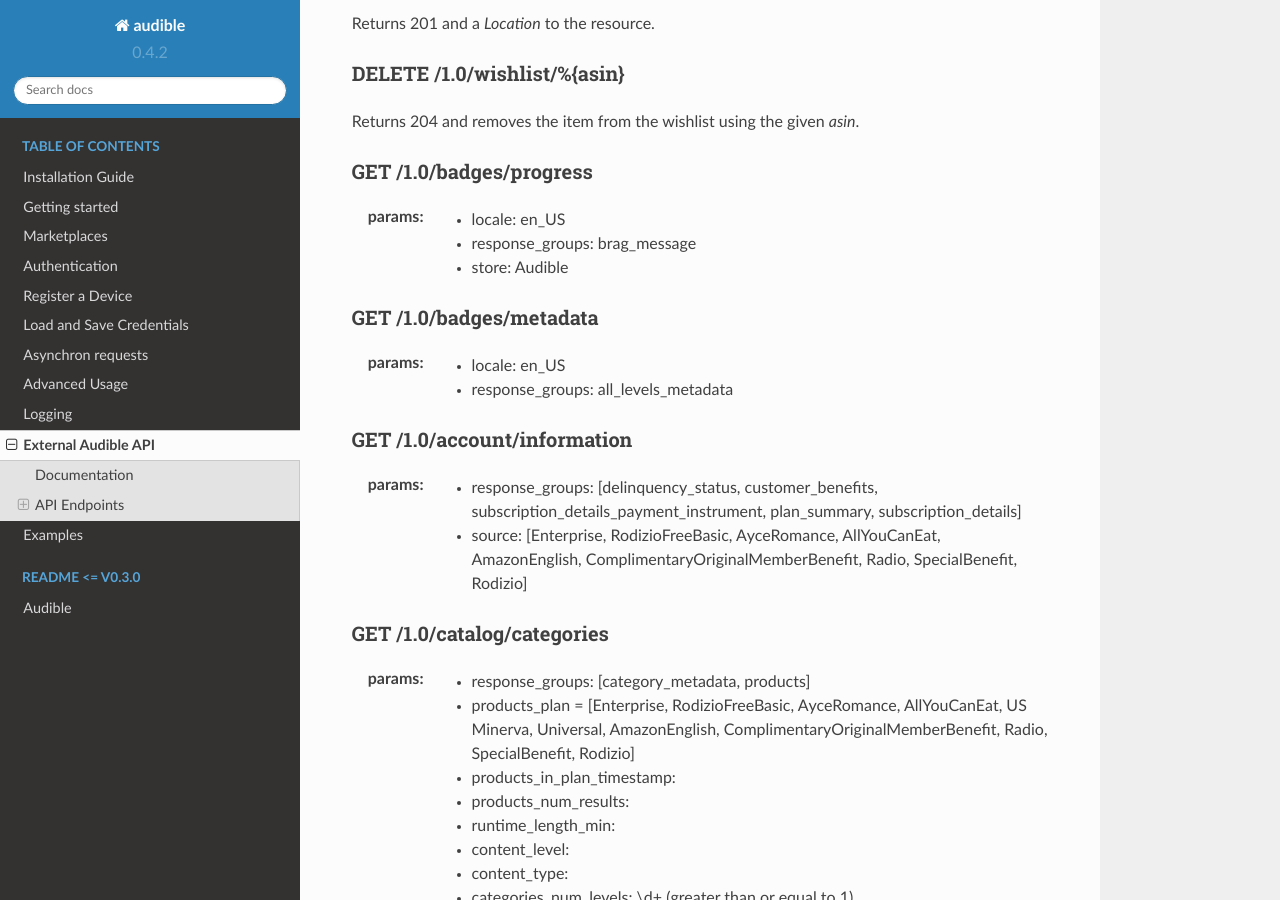
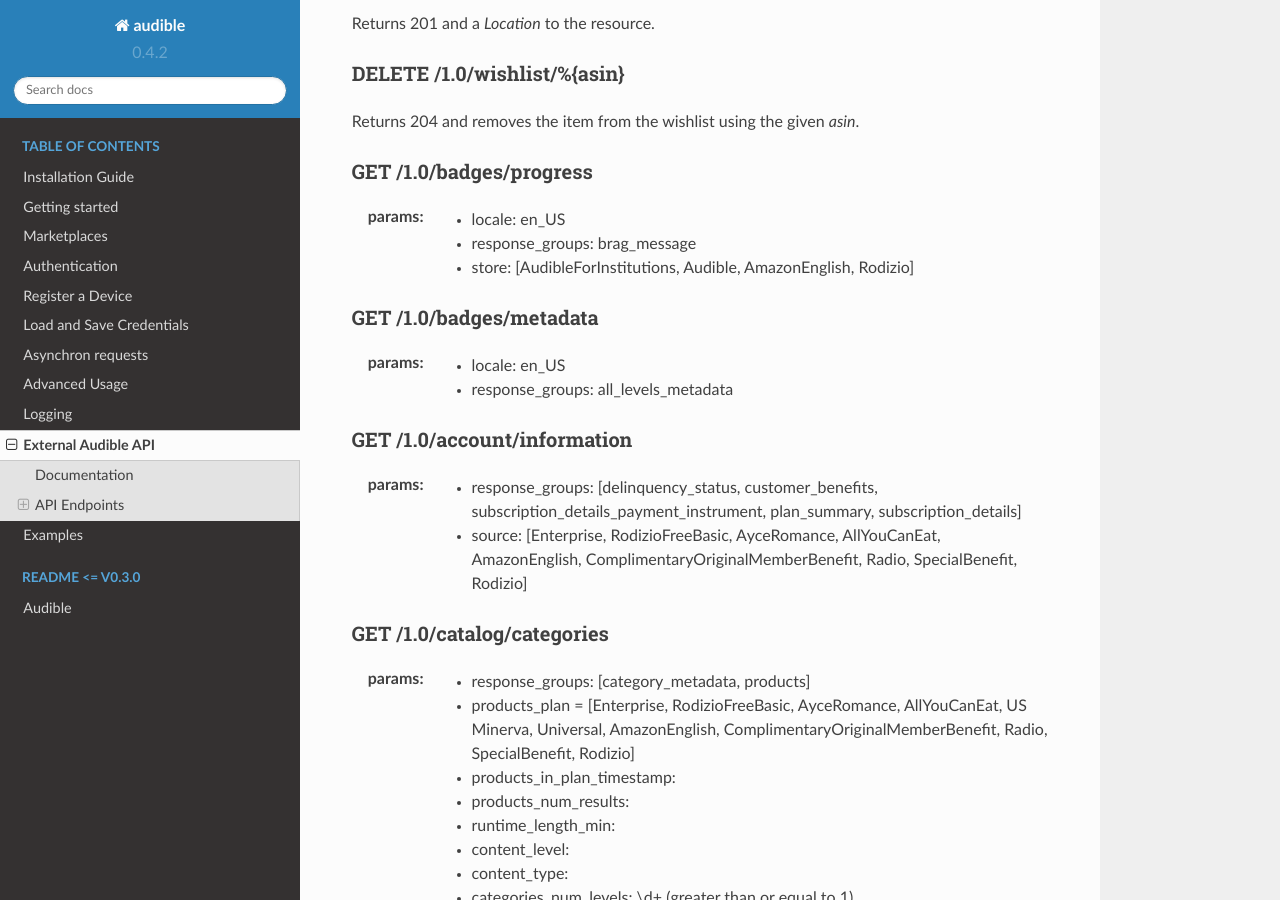
Before and after one commit to mkb79/Audible, a Sphinx documentation site: the page built from docs/source/misc/external_api.rst, in a window 1280 px wide and 900 px high, scrolled down 3781 px. Built offline with Sphinx 7.4.7 and the Read the Docs theme 2.0.0, drawn with Linux system fonts in a browser that asks for light colours.

Commit message:
Update external_api.rst

```diff
--- a/docs/source/misc/external_api.rst
+++ b/docs/source/misc/external_api.rst
@@ -197,7 +197,7 @@ GET /1.0/badges/progress
 :params:
    - locale: en_US
    - response_groups: brag_message
-   - store: Audible
+   - store: [AudibleForInstitutions, Audible, AmazonEnglish, Rodizio]
 
 GET /1.0/badges/metadata
 ------------------------
```
